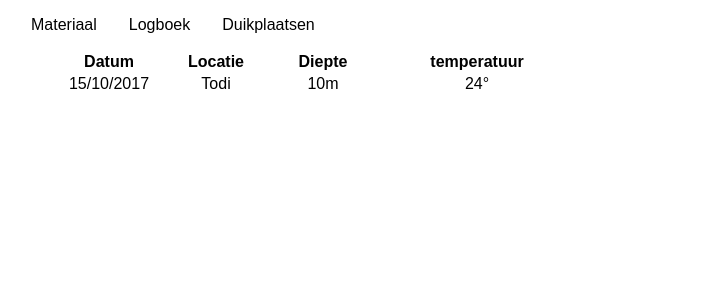
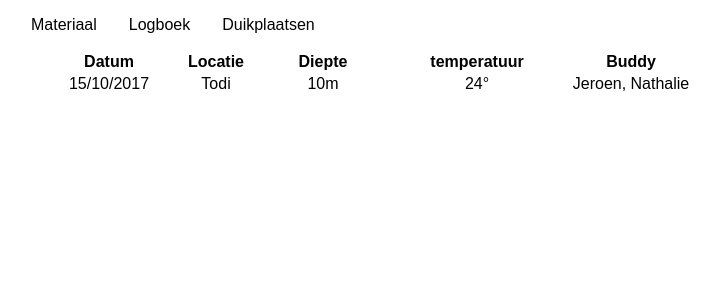
Before and after one commit to JessyVandoorn/WAD-Opdracht, a React (Create React App) app in the folder duikerslog/: page / in a window 1280 px wide. Shown: the top 300 px of the page, without its empty margins (9-729 px from the left). Built offline with nearby package versions, Linux system fonts and the light colour scheme.

Commit message:
adding some more information for the essential part

```diff
--- a/duikerslog/src/Essential.jsx
+++ b/duikerslog/src/Essential.jsx
@@ -6,7 +6,7 @@ class Essential extends Component {
         return (
             <div>
                 <ul>
-                    <EssentialItem datum="15/10/2017" locatie="Todi" diepte="10m" temperatuur="24°"/>
+                    <EssentialItem datum="15/10/2017" locatie="Todi" diepte="10m" temperatuur="24°" buddy="Jeroen, Nathalie"/>
                 </ul>
             </div>
         );
--- a/duikerslog/src/EssentialItem.jsx
+++ b/duikerslog/src/EssentialItem.jsx
@@ -8,7 +8,7 @@ class EssentialItem extends Component {
     }
 
     render() {
-        const {datum, locatie, diepte, temperatuur} = this.props;
+        const {datum, locatie, diepte, temperatuur, buddy} = this.props;
         return(
             <table>
                 <thead>
@@ -17,6 +17,7 @@ class EssentialItem extends Component {
                         <th className="thHead">Locatie</th>
                         <th className="tdHead">Diepte</th>
                         <th className="tdHead">temperatuur</th>
+                        <th className="tdHead">Buddy</th>
                     </tr>
                 </thead>
                 <tbody>
@@ -25,6 +26,7 @@ class EssentialItem extends Component {
                         <td className="td">{locatie}</td>
                         <td className="td">{diepte}</td>
                         <td className="td">{temperatuur}</td>
+                        <td className="td">{buddy}</td>
                     </tr>
                 </tbody>
             </table>
```
